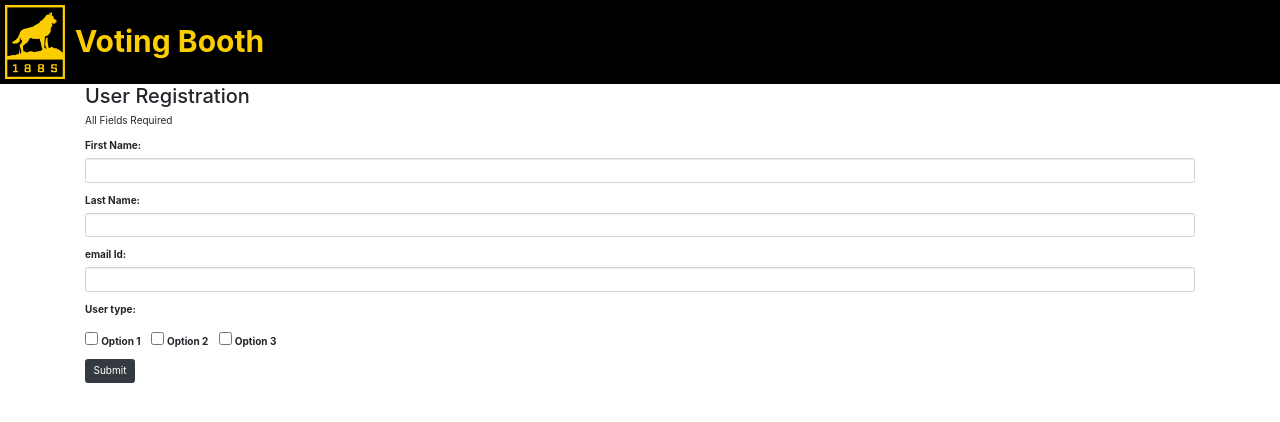
After one commit to MTUHIDE/ask-meagain, a Django app: page /admin/registration/ in a window 1280 px wide. The commit adds this page. Shown: the top 422 px of the page. Run offline with Django 3.2, Linux system fonts and the light colour scheme; some libraries are stand-ins or nearby versions.

```diff
--- a/admin_back/templates/admin_back/dashboard.html
+++ b/admin_back/templates/admin_back/dashboard.html
@@ -14,7 +14,7 @@
     <link rel="stylesheet" href="https://maxcdn.bootstrapcdn.com/bootstrap/4.4.1/css/bootstrap.min.css">
     <script src="https://ajax.googleapis.com/ajax/libs/jquery/3.4.1/jquery.min.js"></script>
     <script src="https://cdnjs.cloudflare.com/ajax/libs/popper.js/1.16.0/umd/popper.min.js"></script>
-     <script src="https://maxcdn.bootstrapcdn.com/bootstrap/4.4.1/js/bootstrap.min.js"></script>
+    <script src="https://maxcdn.bootstrapcdn.com/bootstrap/4.4.1/js/bootstrap.min.js"></script>
 </head>
 <body>
 <!-- Title bar Dashboard -->
@@ -27,7 +27,6 @@
     <div class="row">
      <div class="col-sm-3">
         <div class="card" style="width:250px">
-
              <a href="http://127.0.0.1:8000/admin/create_survey/">
              <img class="card-img-top" src="{% static 'admin_back/assets/HuskyIcon_OneColor_Gold.png'%}" alt="Card image" style="width:100%">
              </a>
--- /dev/null
+++ b/admin_back/templates/admin_back/user_registration.html
@@ -0,0 +1,62 @@
+{% extends 'admin_back/base.html' %}
+
+{% block content %}
+<!DOCTYPE html>
+<html lang="en">
+<head>
+    <meta charset="UTF-8">
+    <title>Register user page</title>
+    <meta charset="utf-8">
+    <meta name="viewport" content="width=device-width, initial-scale=1">
+    <link rel="stylesheet" href="https://maxcdn.bootstrapcdn.com/bootstrap/4.4.1/css/bootstrap.min.css">
+    <script src="https://ajax.googleapis.com/ajax/libs/jquery/3.4.1/jquery.min.js"></script>
+    <script src="https://cdnjs.cloudflare.com/ajax/libs/popper.js/1.16.0/umd/popper.min.js"></script>
+    <script src="https://maxcdn.bootstrapcdn.com/bootstrap/4.4.1/js/bootstrap.min.js"></script>
+</head>
+
+<body>
+ <!--text box -->
+<div class="container">
+  <h2>User Registration</h2>
+    <p> All Fields Required</p>
+  <form action="/action_page.php">
+    <div class="form-group">
+      <label for="usr">First Name:</label>
+      <input type="text" class="form-control" id="usr" name="firstname">
+    </div>
+    <div class="form-group">
+      <label for="usr">Last Name:</label>
+      <input type="text" class="form-control" id="usr" name="lastname">
+    </div>
+    <div class="form-group">
+      <label for="usr">email Id:</label>
+      <input type="email" class="form-control" id="id_username" name="emailId">
+    </div>
+   <div class="form-group">
+      <label for="usertype">User type:</label>
+   </div>
+      <!-- check box-->
+    <div class="form-check-inline">
+        <label class="form-check-label">
+            <input type="checkbox" class="form-check-input" value="">Option 1
+        </label>
+    </div>
+    <div class="form-check-inline">
+        <label class="form-check-label">
+            <input type="checkbox" class="form-check-input" value="">Option 2
+        </label>
+    </div>
+    <div class="form-check-inline">
+        <label class="form-check-label">
+            <input type="checkbox" class="form-check-input" value="">Option 3
+        </label>
+    </div>
+    <div>
+      <p> </p>
+         <input type="submit" class="btn btn-dark" value="Submit">
+    </div>
+  </form>
+</div>
+</body>
+</html>
+{% endblock %}
--- a/admin_back/urls.py
+++ b/admin_back/urls.py
@@ -11,4 +11,5 @@ urlpatterns = [
     path('create_survey/', views.create_survey, name='create_survey'),
     path('form_test', views.form_test, name='form_test'),
     path('dashboard/', views.dashboard, name='dashboard'),
+    path('registration/', views.registeration, name='user_registration'),
 ]
--- a/admin_back/views.py
+++ b/admin_back/views.py
@@ -8,6 +8,10 @@ from .models import Question, Choice, Survey, QuestionTypes
 def index(request):
     context = {}
     return render(request, 'admin_back/index.html', context)
+
+def registeration(request):
+    context = {}
+    return render(request, 'admin_back/user_registration.html', context)
 
 def dashboard(request):
     context = {}
```
